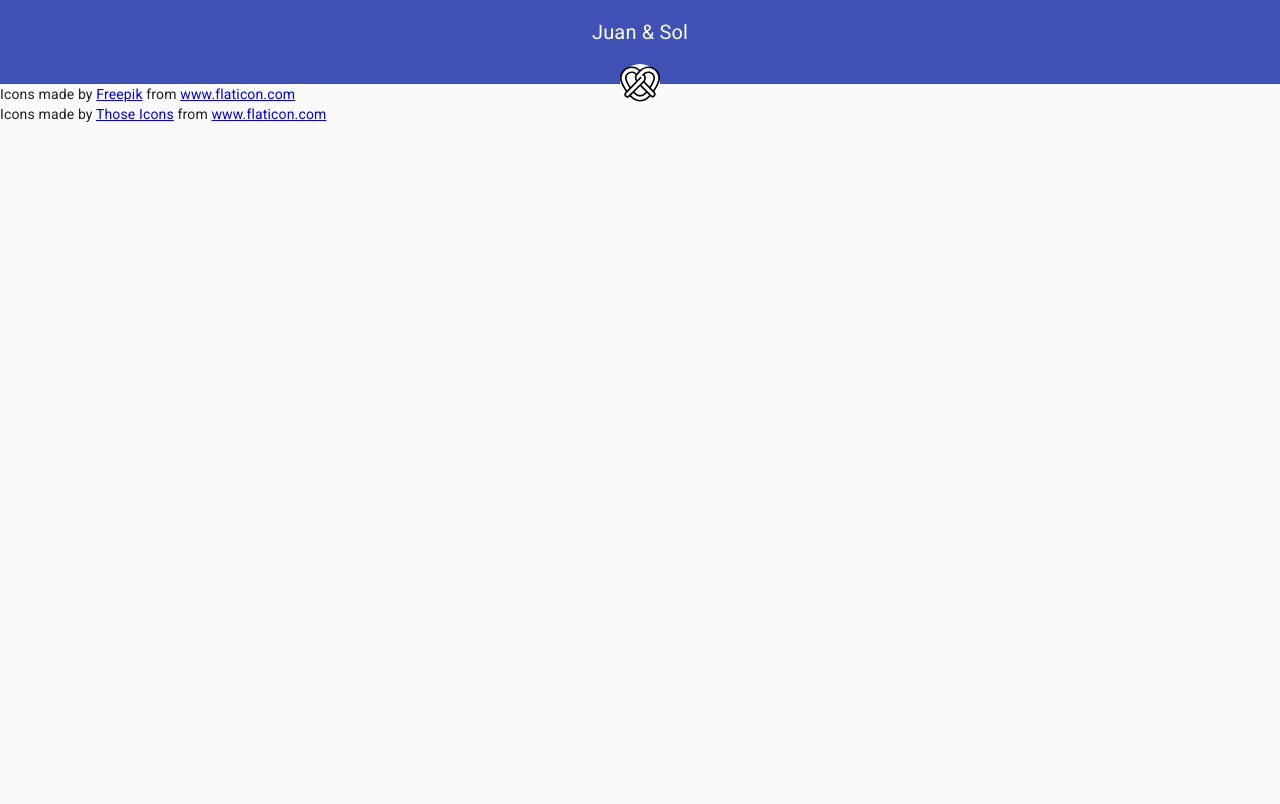
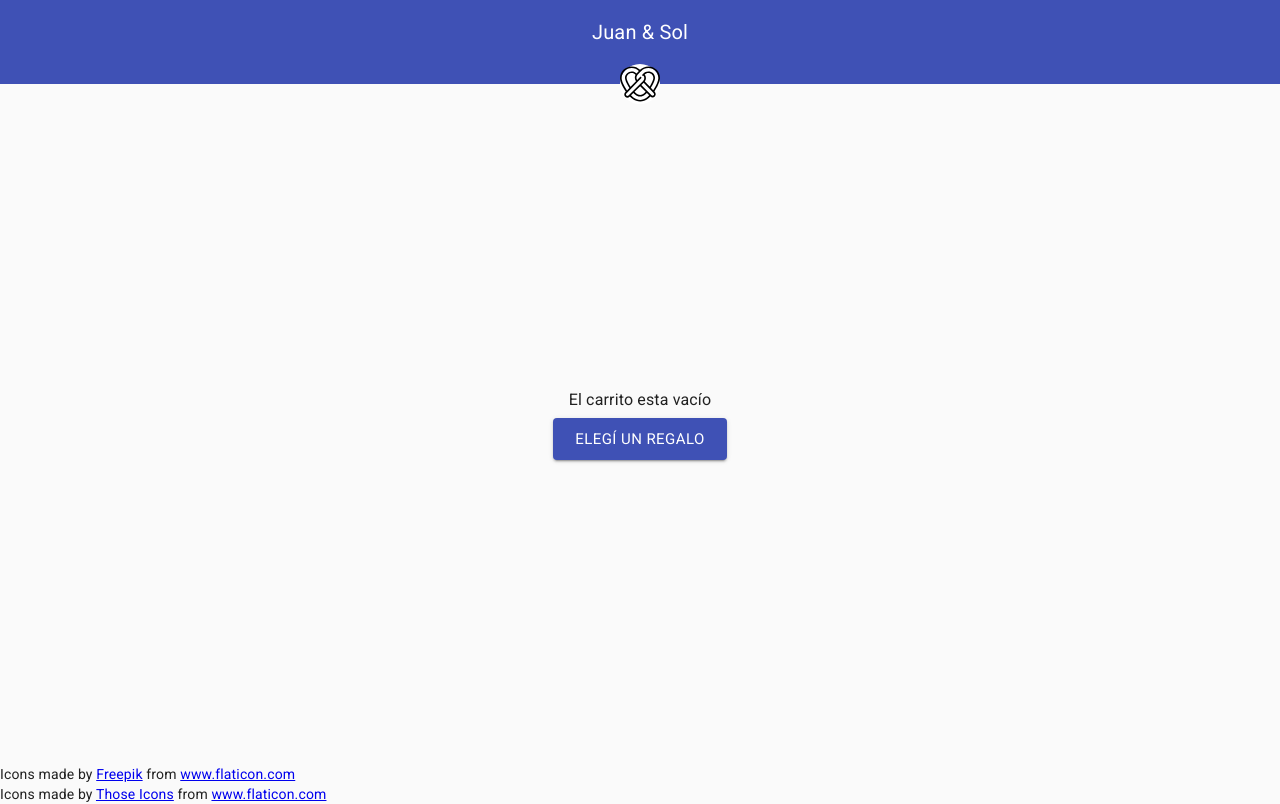
Before and after one commit to gremjua/wedding-registry, a React (Create React App) app: page /giftCart in a window 1280 px wide. Built offline with nearby package versions, Linux system fonts and the light colour scheme.

Commit message:
add gift cart page and components

```diff
--- a/src/App.tsx
+++ b/src/App.tsx
@@ -1,6 +1,4 @@
 import React, { useState } from 'react';
-import logo from 'logo.svg';
-import 'App.css';
 import { BrowserRouter, Route, Switch } from 'react-router-dom';
 import NavBar from 'components/navBar';
 import Main from 'pages/Main';
@@ -9,6 +7,7 @@ import GiftTagging from 'pages/GiftTagging';
 import { GiftCartProvider } from 'context/GiftCartContext';
 import { GiftItemsProvider } from 'context/GiftItemsContext';
 import PageContainer from 'pages/PageContainer';
+import GiftCart from 'pages/GiftCart';
 
 function App(): JSX.Element {
 	const [headerCollapsed, setHeaderCollapsed] = useState(true);
@@ -43,6 +42,14 @@ function App(): JSX.Element {
 										setHeaderCollapsed(true);
 										/* No amount set because it will be set in the page */
 										return <GiftTagging />;
+									}}
+								/>
+								<Route
+									exact
+									path='/giftCart'
+									render={() => {
+										setHeaderCollapsed(true);
+										return <GiftCart />;
 									}}
 								/>
 								{/* <Route path='/category/:categoryId' component={ItemListContainer} />
--- /dev/null
+++ b/src/components/common/ChooseGiftButton.tsx
@@ -0,0 +1,23 @@
+import { Button } from '@material-ui/core';
+import React from 'react';
+import { Link as RouterLink } from 'react-router-dom';
+
+type Props = {
+	message?: string;
+};
+
+const ChooseGiftButton = ({
+	message = 'Elegí un regalo',
+}: Props): JSX.Element => (
+	<Button
+		component={RouterLink}
+		to='/gifts'
+		variant='contained'
+		size='large'
+		color='primary'
+	>
+		{message}
+	</Button>
+);
+
+export default ChooseGiftButton;
--- /dev/null
+++ b/src/components/giftCart/CartItem.tsx
@@ -0,0 +1,54 @@
+import { Box, Grid, IconButton, Typography } from '@material-ui/core';
+import { Gift } from 'components/gifts/types';
+import { FontAwesomeIcon } from '@fortawesome/react-fontawesome';
+import { faMinusCircle } from '@fortawesome/free-solid-svg-icons';
+import React, { useContext } from 'react';
+import { GiftCartContext } from 'context/GiftCartContext';
+
+type Props = {
+	item: Gift;
+};
+
+const CartItem = ({ item: gift }: Props): JSX.Element => {
+	const { removeGiftFromCart } = useContext(GiftCartContext);
+	return (
+		<Grid
+			container
+			direction='row'
+			justify='center'
+			alignItems='center'
+			spacing={1}
+		>
+			<Grid item xs={5}>
+				<Box
+					display='flex'
+					flexDirection='column'
+					justifyContent='center'
+					alignItems='center'
+				>
+					<img
+						src={gift.imageUrl}
+						alt={gift.name}
+						style={{ width: '70px', height: '70px', objectFit: 'cover' }}
+					/>
+					<Typography variant='caption' align='center'>
+						{gift.name}
+					</Typography>
+				</Box>
+			</Grid>
+			<Grid item xs={5}>
+				<Typography
+					variant='subtitle2'
+					align='center'
+				>{`AR$ ${gift.price}`}</Typography>
+			</Grid>
+			<Grid item xs={2}>
+				<IconButton onClick={() => removeGiftFromCart(gift)}>
+					<FontAwesomeIcon icon={faMinusCircle} size='sm' />
+				</IconButton>
+			</Grid>
+		</Grid>
+	);
+};
+
+export default CartItem;
--- /dev/null
+++ b/src/components/giftCart/CartItemList.tsx
@@ -0,0 +1,27 @@
+import { Grid } from '@material-ui/core';
+import { Gift } from 'components/gifts/types';
+import React from 'react';
+import CartItem from './CartItem';
+
+type Props = {
+	items: Gift[];
+};
+
+const CartItemList = ({ items }: Props): JSX.Element => (
+	<Grid
+		container
+		direction='column'
+		alignItems='stretch'
+		justify='center'
+		spacing={3}
+		style={{ minWidth: 300, border: '1px solid black' }}
+	>
+		{items.map(item => (
+			<Grid key={item.id} item xs={12}>
+				<CartItem item={item} />
+			</Grid>
+		))}
+	</Grid>
+);
+
+export default CartItemList;
--- a/src/index.tsx
+++ b/src/index.tsx
@@ -1,6 +1,5 @@
 import React from 'react';
 import ReactDOM from 'react-dom';
-import 'index.css';
 import App from 'App';
 import reportWebVitals from 'reportWebVitals';
 import '@fontsource/roboto';
--- /dev/null
+++ b/src/pages/GiftCart.tsx
@@ -0,0 +1,35 @@
+import { Box, Container, Typography } from '@material-ui/core';
+import ChooseGiftButton from 'components/common/ChooseGiftButton';
+import CartItemList from 'components/giftCart/CartItemList';
+import { GiftCartContext } from 'context/GiftCartContext';
+import React, { useContext } from 'react';
+
+const GiftCart = (): JSX.Element => {
+	const { getGiftCart } = useContext(GiftCartContext);
+	const giftCart = getGiftCart();
+
+	return (
+		<Container>
+			<Box my='20px'>
+				{giftCart.length ? (
+					<CartItemList items={giftCart} />
+				) : (
+					<Box
+						display='flex'
+						flexDirection='column'
+						alignItems='center'
+						justifyContent='center'
+						height='80vh'
+					>
+						<Typography gutterBottom variant='body1' align='center'>
+							El carrito esta vacío
+						</Typography>
+						<ChooseGiftButton />
+					</Box>
+				)}
+			</Box>
+		</Container>
+	);
+};
+
+export default GiftCart;
--- a/src/pages/Main.tsx
+++ b/src/pages/Main.tsx
@@ -1,20 +1,13 @@
 import React from 'react';
 import { Box, Button, Container } from '@material-ui/core';
 import { Link as RouterLink } from 'react-router-dom';
+import ChooseGiftButton from 'components/common/ChooseGiftButton';
 
 const Main = (): JSX.Element => (
 	<Container>
 		<Box my='20px' display='flex' flexDirection='column' alignItems='center'>
 			<Box my='10px'>
-				<Button
-					component={RouterLink}
-					to='/gifts'
-					variant='contained'
-					size='large'
-					color='primary'
-				>
-					Elegí un regalo
-				</Button>
+				<ChooseGiftButton />
 			</Box>
 			<Box my='10px'>
 				<Button
```
Also changed, not shown: src/App.css (deleted, +0 -38 lines), src/index.css (deleted, +0 -11 lines), src/logo.svg (deleted).
